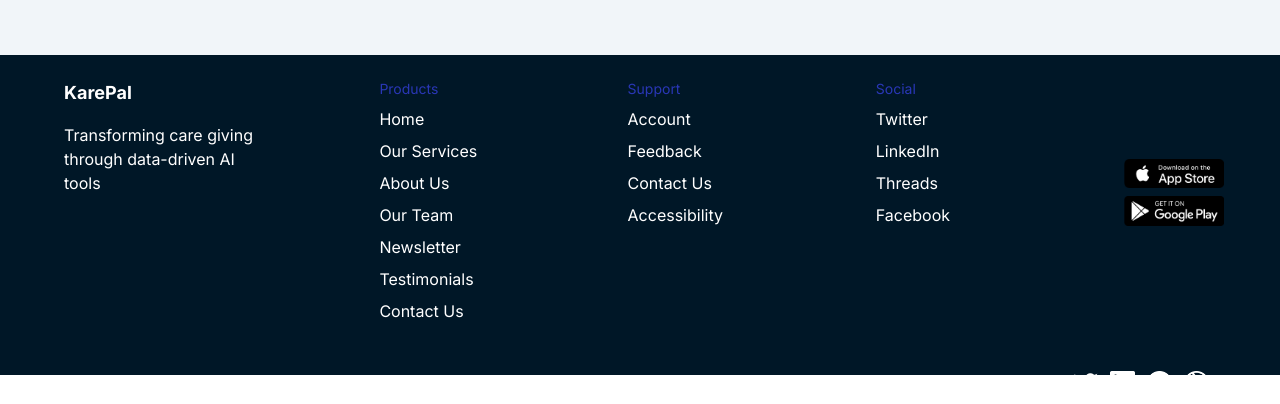
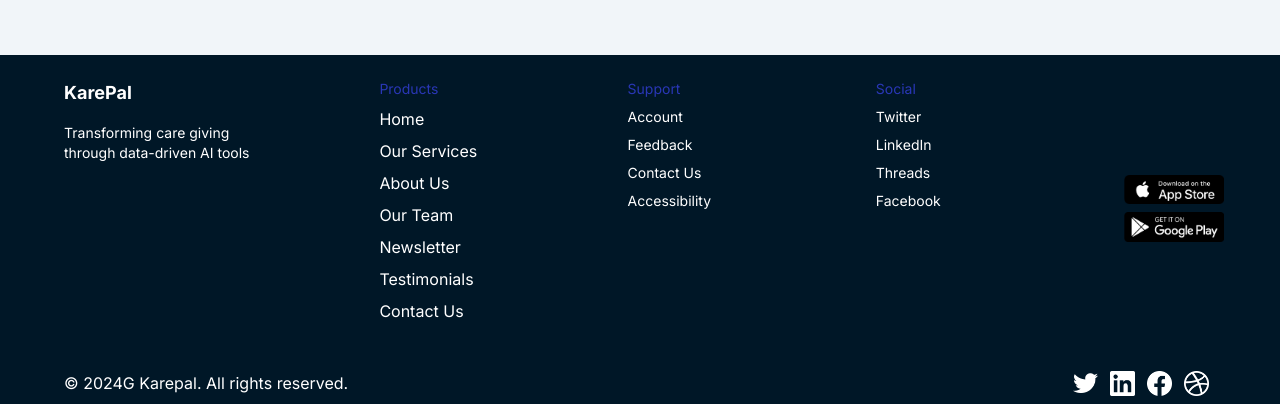
Before and after one commit to ChiefLopes/KarePal, a Next.js app: page / in a window 1280 px wide. Shown: the part 3322-3726 px from the top of the page. Built offline with nearby package versions, Linux system fonts and the light colour scheme; a web font is replaced by a local one.

Commit message:
updated the footer

```diff
--- a/app/pages/footer.tsx
+++ b/app/pages/footer.tsx
@@ -8,7 +8,7 @@ const Footer = () => {
   // console.log(filtered);
   // console.log("Hello");
   return (
-    <div className="bg-[#001727] h-[32rem] lg:h-[20rem] text-white ">
+    <div className="bg-[#001727] h-[32rem] lg:h-[22rem] text-white text-sm">
       <div className=" mx-4 lg:m-[15px] lg:ml-[4rem] space-y-4 lg:space-y-12 pt-6">
         <div className="grid grid-cols-3 lg:grid-cols-5 gap-6 lg:gap-10 lg:space-x-[4.2rem]">
           {/* LOGO */}
@@ -22,7 +22,6 @@ const Footer = () => {
             <p className="text-[#2937B6] text-sm">Products</p>
             <div className="space-y-2">
               {filtered.map((item) => (
-
                 <div key={item.href}>
                   <a href={item.href} className="text-sm lg:text-base">
                     {item.label}
@@ -58,7 +57,7 @@ const Footer = () => {
             </div>
           </div>
 
-          <div className="flex flex-col gap-2 mt-20">
+          <div className="flex flex-col gap-2 mt-14 lg:mt-24">
             <Image src="/App_Store.png" alt="" width={100} height={50} />
             <Image src="/Google.png" alt="" width={100} height={50} />
           </div>
```
